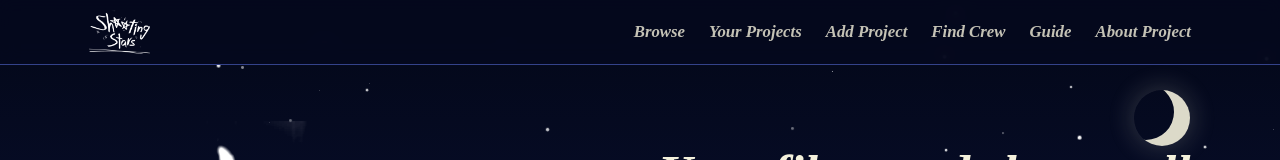
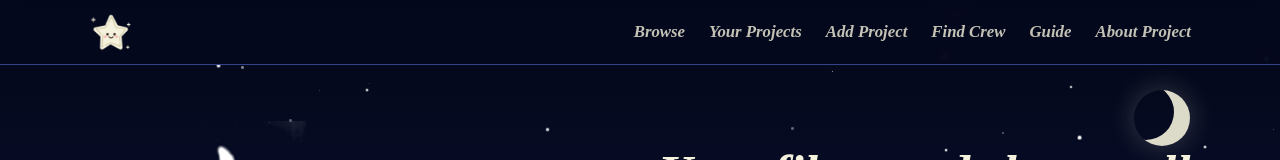
Before and after one commit to suniidih/Shooting-Stars, a plain HTML site: page index.html in a window 1280 px wide. Shown: the top 160 px of the page. Drawn offline with Linux system fonts and the light colour scheme.

Commit message:
Replace shooting-stars image with star image

```diff
--- a/index.html
+++ b/index.html
@@ -9,7 +9,7 @@
 <body>
 <!-- Top bar -->
 <header><div class="wrap">
-  <a href="#top" aria-label="Shooting Stars home"><img src=shooting-stars.png alt="Shooting Stars"></a>
+  <a href="#top" aria-label="Shooting Stars home"><img src=star.png alt="Shooting Stars"></a>
   <nav aria-label="Main"><a href="#browse">Browse</a><a href="#projects">Your Projects</a><a href="#add">Add Project</a><a href="#crew">Find Crew</a><a href="#guide">Guide</a><a href="about.html">About Project</a></nav>
 </div></header>
 
```
